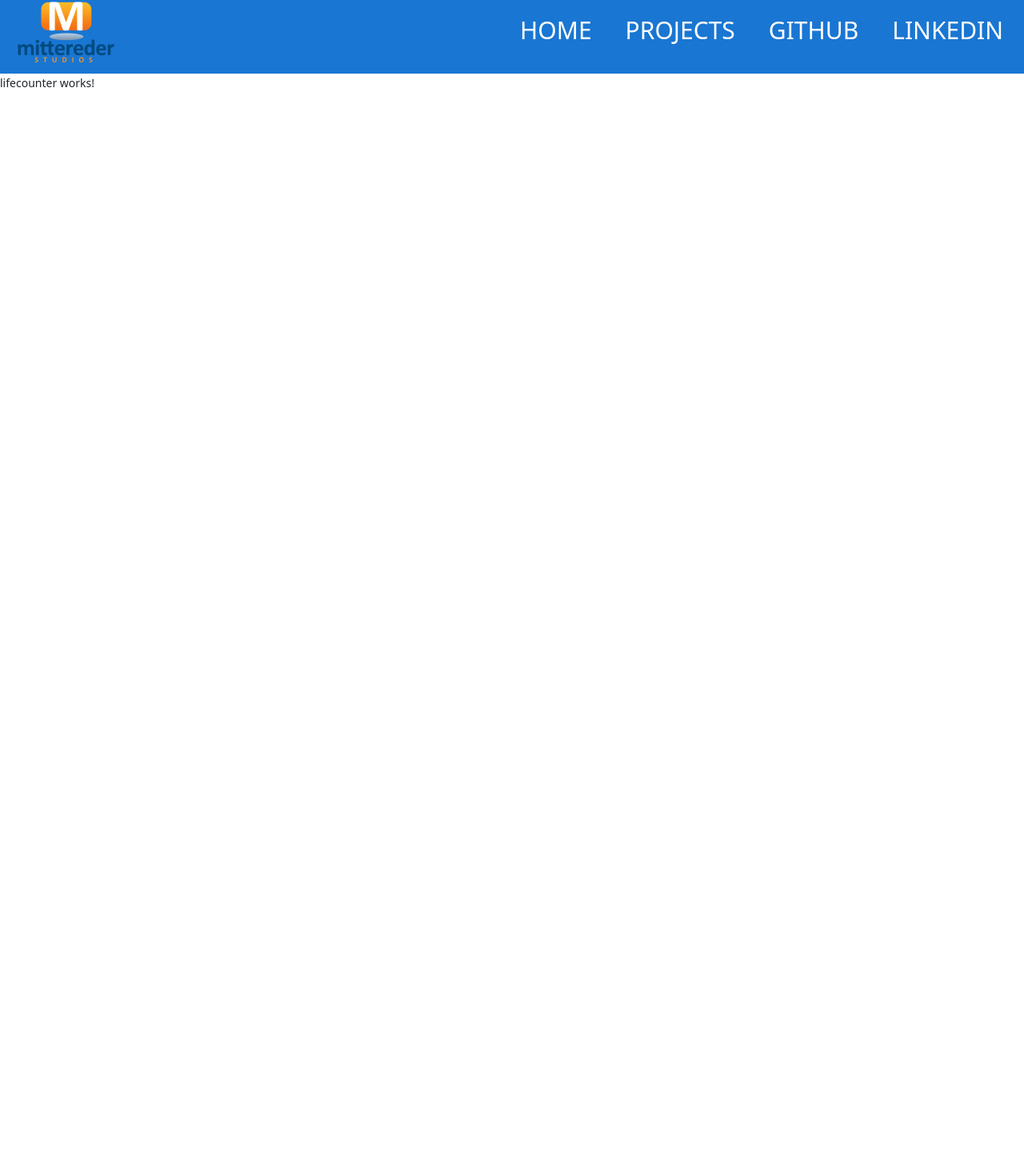
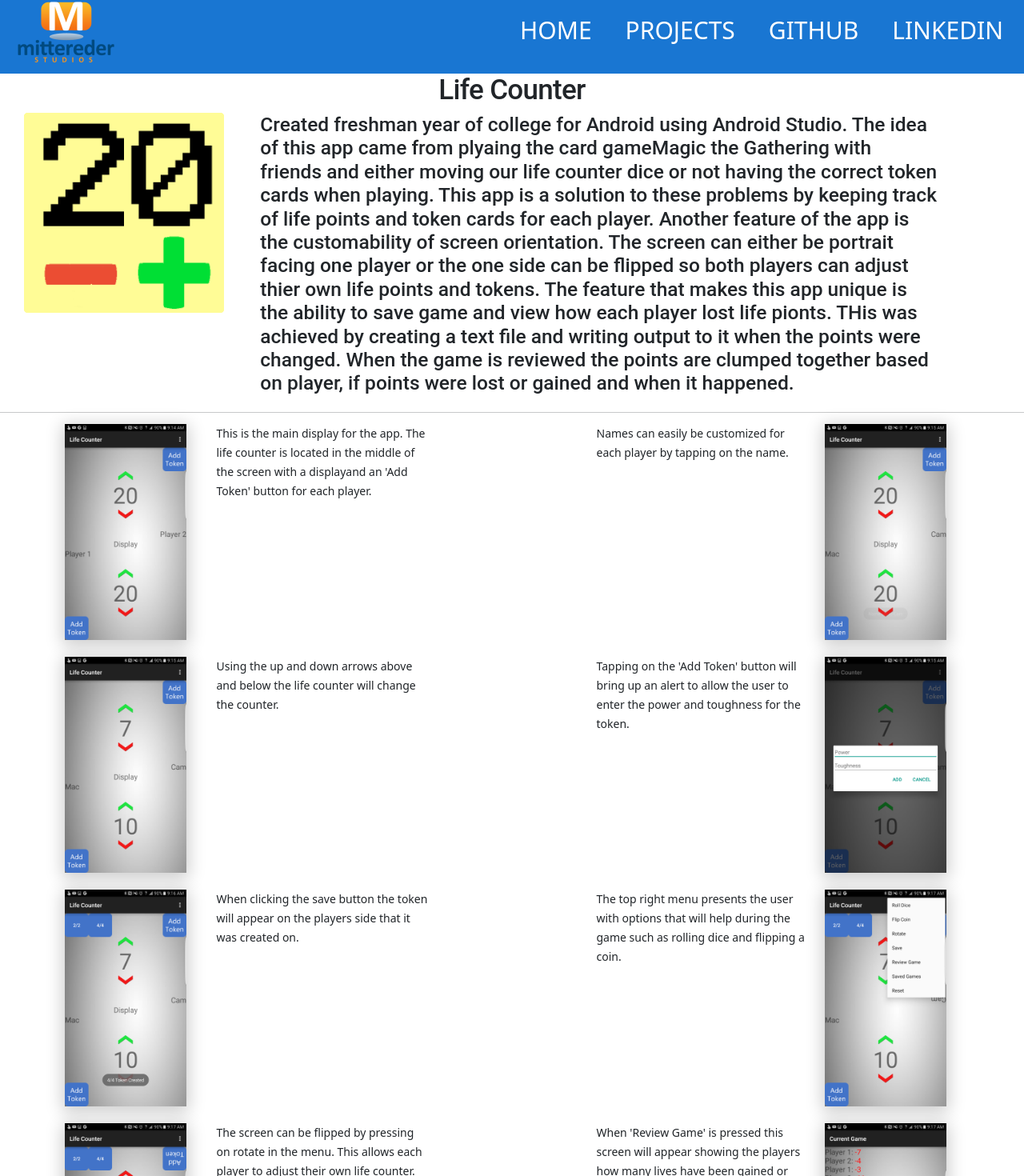
Before and after one commit to macmittereder/Mittereder-Website-Angular, an Angular app: page /projects/lifecounter in a window 1280 px wide. Shown: the part 8-1478 px from the top of the page at 80% size. Before the commit the page ends 800 px from the top, so only its background shows below. Built offline with nearby package versions, Linux system fonts and the light colour scheme.

Commit message:
Added Lift Counter

```diff
--- a/src/app/projects/lifecounter/lifecounter.component.html
+++ b/src/app/projects/lifecounter/lifecounter.component.html
@@ -1 +1,64 @@
-<p>lifecounter works!</p>
+<div class="row">
+    <div class="col-md-12 text-center">
+        <h1>Life Counter</h1>
+    </div>
+</div>
+<div class="row">
+    <div class="col-md-3"><img class="icon" src="assets/images/lc/lcicon.png" /></div>
+    <div class="col-md-8">
+        <h3>Created freshman year of college for Android using Android Studio. The idea of this app came from plyaing the card gameMagic the Gathering with friends and either moving our life counter dice or not having the correct token cards when playing.
+            This app is a solution to these problems by keeping track of life points and token cards for each player. Another feature
+            of the app is the customability of screen orientation. The screen can either be portrait facing one player or the one side can
+            be flipped so both players can adjust thier own life points and tokens. The feature that makes this app unique is the ability
+            to save game and view how each player lost life pionts. THis was achieved by creating a text file and writing output to it when
+            the points were changed. When the game is reviewed the points are clumped together based on player, if points were lost or gained
+            and when it happened.</h3>
+    </div>
+</div>
+<hr class="seperator" />
+<div class="container">
+    <div class="row">
+        <div class="col-md-2"><img class="preview" src="assets/images/lc/lc1.png" /></div>
+        <div class="col-md-3">
+            <p>This is the main display for the app. The life counter is located in the middle of the screen with a displayand an 'Add Token' button for each player.</p>
+        </div>
+        <div class="col-md-2"></div>
+        <div class="col-md-3">
+            <p>Names can easily be customized for each player by tapping on the name.</p>
+        </div>
+        <div class="col-md-2"><img class="preview" src="assets/images/lc/lc2.png" /></div>
+    </div><br />
+    <div class="row">
+        <div class="col-md-2"><img class="preview" src="assets/images/lc/lc3.png" /></div>
+        <div class="col-md-3">
+            <p>Using the up and down arrows above and below the life counter will change the counter.</p>
+        </div>
+        <div class="col-md-2"></div>
+        <div class="col-md-3">
+            <p>Tapping on the 'Add Token' button will bring up an alert to allow the user to enter the power and toughness for the token. </p>
+        </div>
+        <div class="col-md-2"><img class="preview" src="assets/images/lc/lc5.png" /></div>
+    </div><br />
+    <div class="row">
+        <div class="col-md-2"><img class="preview" src="assets/images/lc/lc6.png" /></div>
+        <div class="col-md-3">
+            <p>When clicking the save button the token will appear on the players side that it was created on.</p>
+        </div>
+        <div class="col-md-2"></div>
+        <div class="col-md-3">
+            <p>The top right menu presents the user with options that will help during the game such as rolling dice and flipping a coin.</p>
+        </div>
+        <div class="col-md-2"><img class="preview" src="assets/images/lc/lc4.png" /></div>
+    </div><br />
+    <div class="row">
+        <div class="col-md-2"><img class="preview" src="assets/images/lc/lc8.png" /></div>
+        <div class="col-md-3">
+            <p>The screen can be flipped by pressing on rotate in the menu. This allows each player to adjust their own life counter.</p>
+        </div>
+        <div class="col-md-2"></div>
+        <div class="col-md-3">
+            <p>When 'Review Game' is pressed this screen will appear showing the players how many lives have been gained or lost throughout the game.</p>
+        </div>
+        <div class="col-md-2"><img class="preview" src="assets/images/lc/lc9.png" /></div>
+    </div>
+</div>
```
